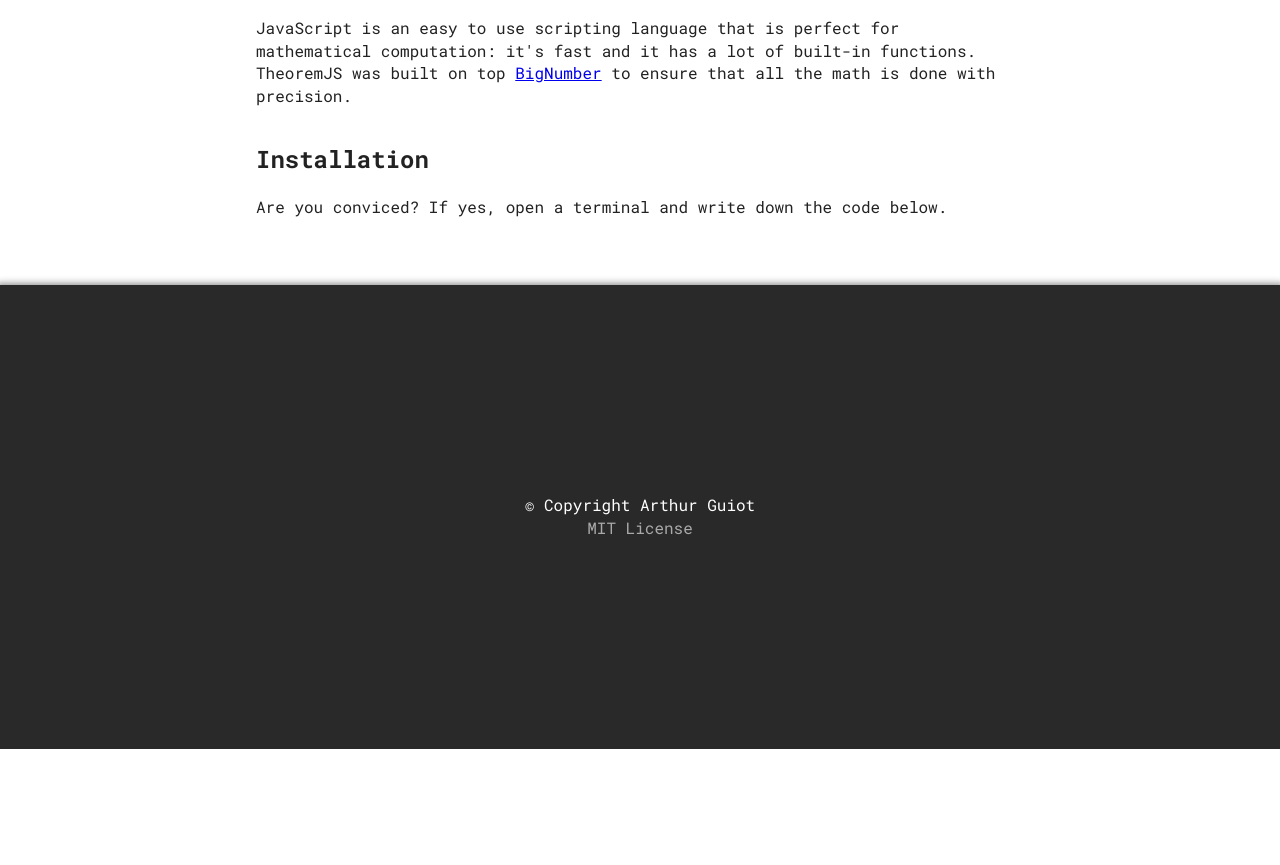
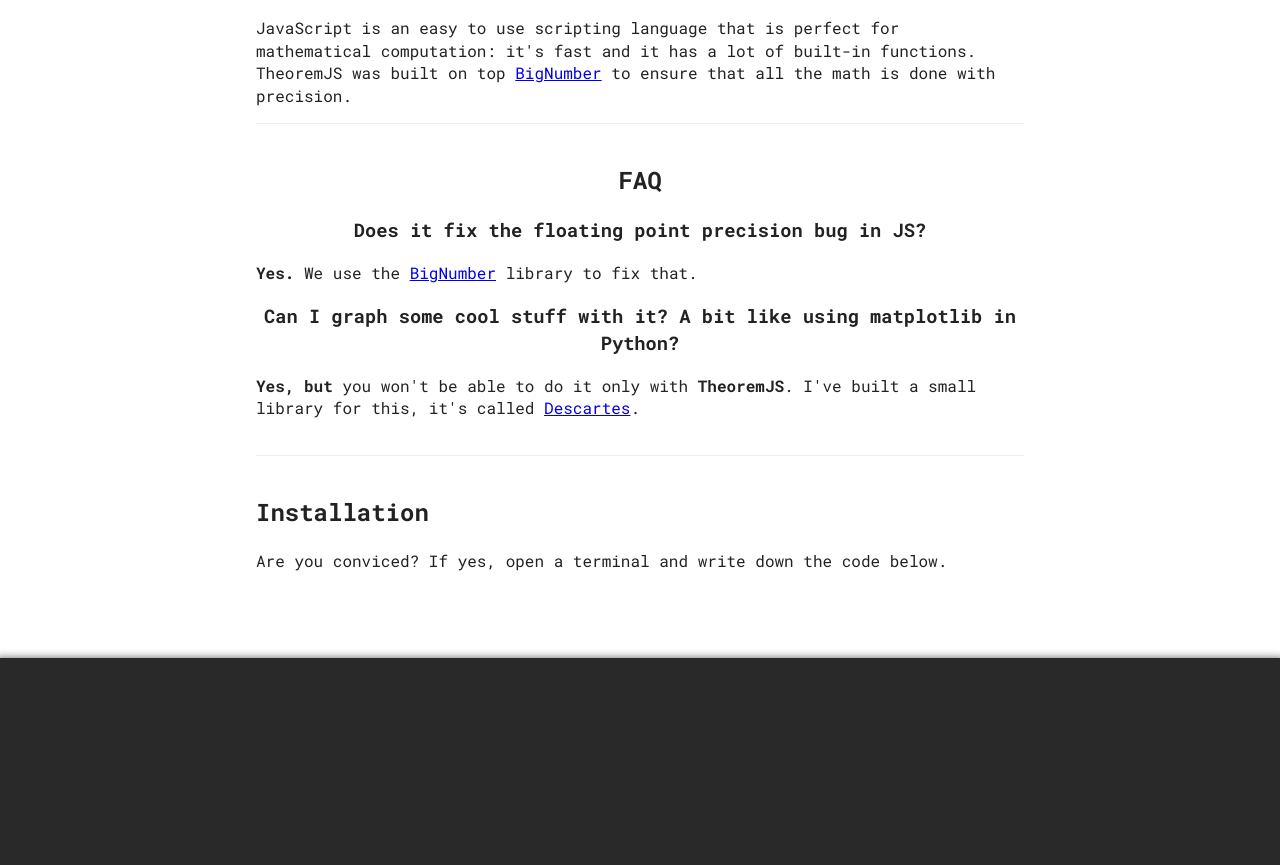
Before and after one commit to arguiot/TheoremJS, a website: page docs/index.html in a window 1280 px wide. Shown: the part 1085-1950 px from the top of the page. Before the commit the page ends 1834 px from the top, so only its background shows below. Drawn offline with nearby package versions, Linux system fonts and the light colour scheme; a script that the page names is missing.

Commit message:
Added Logog + FAQ on docs

```diff
--- a/docs/css/main.css
+++ b/docs/css/main.css
@@ -248,7 +248,14 @@
     width: 60vw;
     max-width: 800px;
 }
-
+h3 {
+	text-align: center;
+}
+.sep {
+	border-top: 1px solid #eee;
+	padding-top: 20px;
+	padding-bottom: 20px
+}
 .gist-meta {
     display: none;
 }
--- a/docs/index.html
+++ b/docs/index.html
@@ -59,6 +59,7 @@
 		</div>
 	</nav>
 	<div class="header">
+		<img src="img/TheoremJS.svg" alt="TheoremJS Logo" height="200">
 		<h1>TheoremJS</h1>
 		<p>A Math framework for computation in JavaScript</p>
 	</div>
@@ -76,7 +77,18 @@
 				all the math is done with precision.
 			</p>
 		</section>
-		<section>
+		<section class="sep">
+			<h2 align="center">FAQ</h2>
+			<h3>Does it fix the floating point precision bug in JS?</h3>
+			<p>
+				<b>Yes.</b> We use the <a href="http://mikemcl.github.io/bignumber.js/">BigNumber</a> library to fix that.
+			</p>
+			<h3>Can I graph some cool stuff with it? A bit like using matplotlib in Python?</h3>
+			<p>
+				<b>Yes, but</b> you won't be able to do it only with <b>TheoremJS</b>. I've built a small library for this, it's called <a href="https://arguiot.github.io/Descartes">Descartes</a>.
+			</p>
+		</section>
+		<section class="sep">
 			<h2>Installation</h2>
 			<p>
 				Are you conviced? If yes, open a terminal and write down the code below.
```
